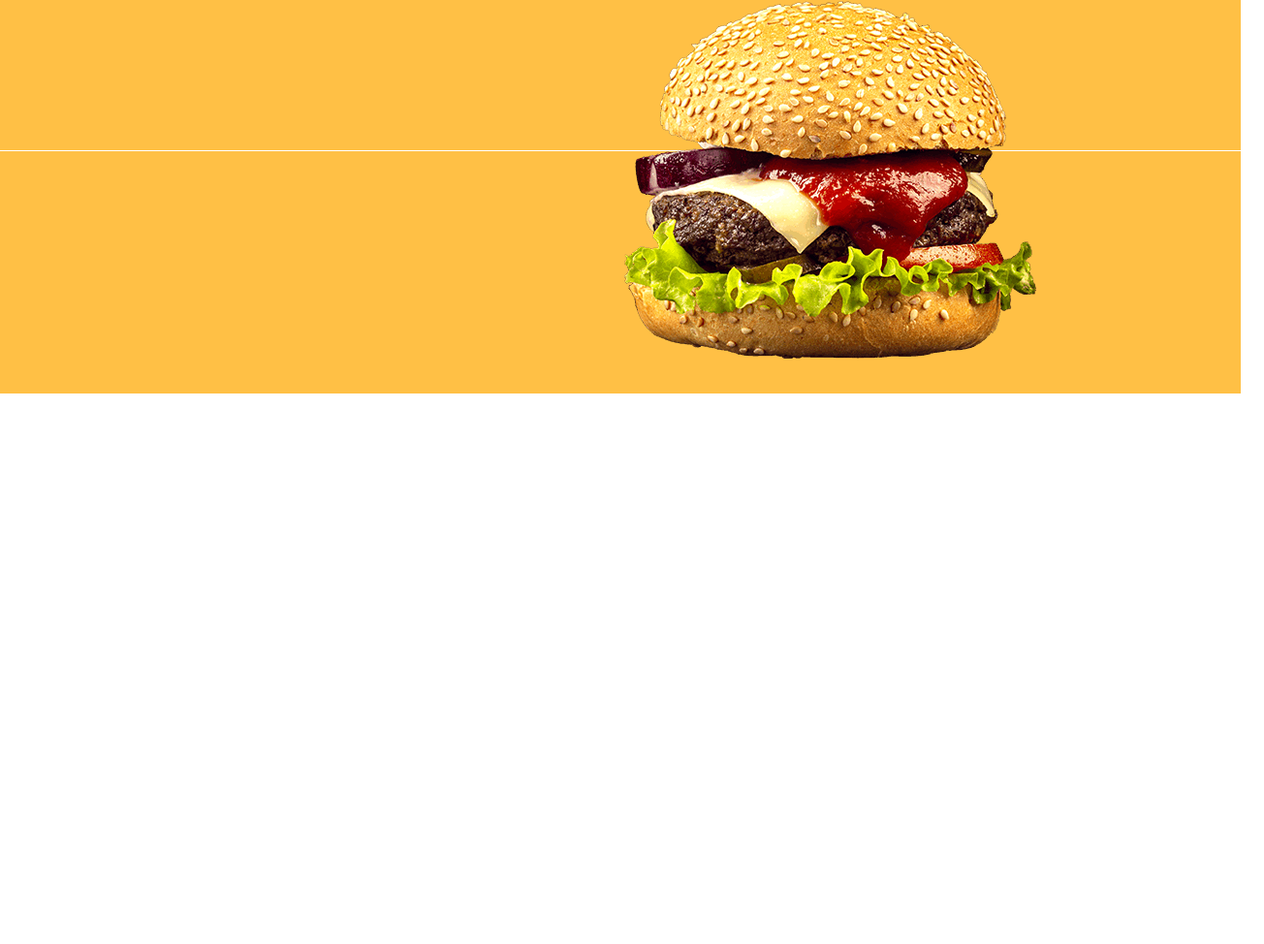
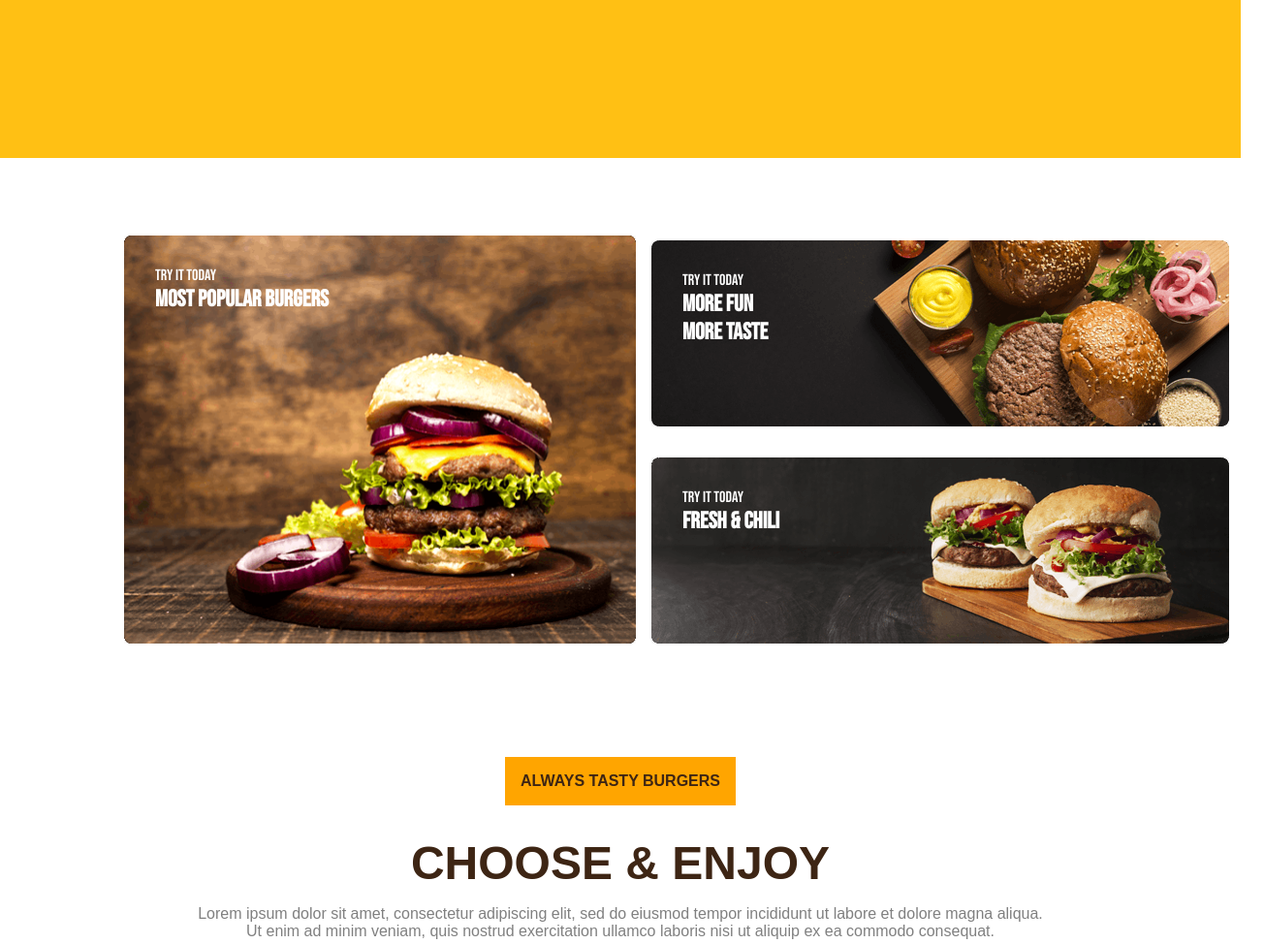
Before and after one commit to DaniloKoljensic007/Domaci1, a plain HTML site: page index.html in a window 1280 px wide. Shown: the part 670-1644 px from the top of the page at 97% size, 1304 px wide, since content can reach past the window. Before the commit the page ends 1076 px from the top, so only its background shows below. Drawn offline with Linux system fonts and the light colour scheme.

Commit message:
Adding content and images on index.html

```diff
--- a/index.html
+++ b/index.html
@@ -44,16 +44,66 @@
         <h1>BURGER</h1>
         <h2>WEEK</h2>
         </div>
-        <div>
-        <img src="images/burgers/French Fries.png" alt="">
-        <img src="images/burgers/Drinks.png" alt="">
-        <img src="images/burgers/Burger Image.png" alt="">
-    </div>
       </div>
     </div>
     </header>
 
-    <main></main>
+    <main>
+        <div id="content-burger">
+                <div id="burger-1">
+                <img src="/images/burgers/Burger Image (1).png" alt="">
+                <div id="text-block-burger">
+                    <p>Try it today</p>
+                    <h2>MOST POPULAR BURGERS</h2>
+                </div>
+            </div>
+
+                <div id="burgers">
+                <img src="/images/burgers/Image (1).png" alt="" id="burger-2">
+                <div id="text-block-burger-1">
+                    <p>Try it today</p>
+                    <h2>MORE FUN</h2>
+                    <h2>MORE TASTE</h2>
+                </div>
+
+                <img src="/images/burgers/Image.png" alt="">
+                <div id="text-block-burger-2">
+                    <p>Try it today</p>
+                    <h2>FRESH & CHILI</h2>
+                </div>
+
+                </div>
+            </div>
+
+            <div id="tasty-burgers">
+                <span id="tasty-paragraph">ALWAYS TASTY BURGERS</span>
+                <h2>CHOOSE & ENJOY</h2>
+                <p>Lorem ipsum dolor sit amet, consectetur adipiscing elit, sed do eiusmod tempor incididunt ut labore et dolore magna aliqua. <br/>
+                Ut enim ad minim veniam, quis nostrud exercitation ullamco laboris nisi ut aliquip ex ea commodo consequat. </p>
+            </div>
+
+
+            <div id="content-order">
+                <ul id="order-burgers">
+                    <li><img src="/images/burgers/Burger Image.png" alt="">
+                        <h2 class="h2-title">LOREM IPSUM DOLOR</h2>
+                        <p class="subtitle">Lorem ipsum dolor sit amet, consectetur adipiscing elit, sed do </p>
+                    </li>
+                    <li><img src="/images/burgers/Burger Image.png" alt="">
+                        <h2 class="h2-title">LOREM IPSUM DOLOR</h2>
+                        <p class="subtitle">Lorem ipsum dolor sit amet, consectetur adipiscing elit, sed do </p>
+                    </li>
+                    <li> <img src="/images/burgers/Burger Image.png" alt="">
+                        <h2 class="h2-title">LOREM IPSUM DOLOR</h2>
+                        <p class="subtitle">Lorem ipsum dolor sit amet, consectetur adipiscing elit, sed do </p>
+                    </li>
+                </ul>
+            </div>
+
+
+
+
+    </main>
 
     <footer></footer>
   </body>
--- a/styles/style.css
+++ b/styles/style.css
@@ -1,10 +1,20 @@
 body {
+  margin: 0;
+  width: 100%;
+}
+
+header {
+  background-color: rgba(255, 192, 20, 1);
+  padding: 2rem;
+  padding-bottom: 10rem;
+}
+
+p {
   margin: 0;
 }
 
-header {
-  background-image: url('/images/Rectangle.png');
-  padding: 2rem;
+h2 {
+  margin: 0;
 }
 
 #header {
@@ -17,33 +27,22 @@ header {
   width: 100%;
 }
 
-#whole-content {
-
-    display: flex;
-
-
-}
-
-#header-content  {
-    font-family: 'Alfa Slab One',sans-serif;
+#header-content {
+  font-family: "Alfa Slab One", sans-serif;
   color: #3d2514;
   font-weight: bold;
   padding: 1rem;
   margin: 6rem 6rem 6rem 0rem;
-
 }
 
 #header-content h1 {
-
   margin: 0;
   margin-top: 0.5rem;
   text-shadow: 0.2rem 0.2rem white;
   font-size: 6.5rem;
-
 }
 
 #header-content h2 {
-
   margin: 0;
   margin-top: 0.5rem;
   text-shadow: 0.2rem 0.2rem white;
@@ -51,17 +50,14 @@ header {
 }
 
 #header-content p {
-
-    font-family: 'Beba Neue', sans-serif;
+  font-family: "Beba Neue", sans-serif;
   border: 0.1rem dashed rgba(61, 37, 20, 1);
   padding: 0.5rem;
   margin: 0;
   width: 22rem;
   font-size: 0.8rem;
   text-shadow: none;
-
 }
-
 
 #delivery {
   display: flex;
@@ -97,11 +93,102 @@ header {
   margin: 0 1.7rem 1.7rem 1.7rem;
 }
 
-/* @media only screen and (max-width: 480px) {
-  header {
-    width: 30rem;
+#content-burger {
+  font-family: "Bebas Neue", sans-serif;
+  font-size: 1rem;
+  color: white;
+  display: grid;
+  grid-template-columns: 1fr 1fr;
+  grid-gap: 1rem;
+  margin: 2rem 0rem 2rem 2rem;
+  align-items: center;
+  position: relative;
+  color: white;
 }
-  #delivery {
-    display: none;
+
+#burger-1 img {
+  width: 33rem;
+  height: 26.3rem;
+  padding: 3rem 0rem 3rem 6rem;
 }
-} */
+
+#burgers {
+  display: grid;
+  grid-gap: 2rem;
+  position: relative;
+}
+
+#text-block-burger {
+  position: absolute;
+  top: 5rem;
+  left: 8rem;
+  text-align: left;
+}
+#text-block-burger-1 {
+  position: absolute;
+  top: 2rem;
+  left: 2rem;
+}
+
+#text-block-burger-2 {
+  position: absolute;
+  top: 16rem;
+  left: 2rem;
+}
+
+#tasty-burgers {
+  font-family: "Beba Neue", sans-serif;
+  color: #3d2514;
+  font-size: 2rem;
+  text-align: center;
+  margin: 2rem;
+  margin-bottom: 8rem;
+}
+
+#tasty-paragraph {
+  font-size: 1rem;
+  font-weight: 700;
+  margin: 2rem;
+  background-color: orange;
+  padding: 1rem;
+  display: inline-block;
+}
+
+#tasty-burgers h2 {
+  font-weight: 900;
+  margin-bottom: 1rem;
+}
+
+#tasty-burgers p {
+  font-size: 1rem;
+  color: grey;
+}
+
+ul {
+  list-style-type: none;
+  margin: 0;
+  padding: 0;
+  text-align: center;
+}
+
+#order-burgers {
+  display: grid;
+  grid-template-columns: 1fr 1fr 1fr;
+  margin: 0 2rem 0 2rem;
+}
+
+#order-burgers li {
+  margin: 1.5rem;
+  padding: 1rem;
+}
+
+#order-burgers li img {
+  width: 22rem;
+  height: 22rem;
+}
+
+.h2-title {
+
+
+
+}
```
Also changed, not shown: images/burgers/Burger Image (1).png (added), images/burgers/Image (1).png (added), images/burgers/Image.png (added). Lines whose indentation alone changed are shown as unchanged.
